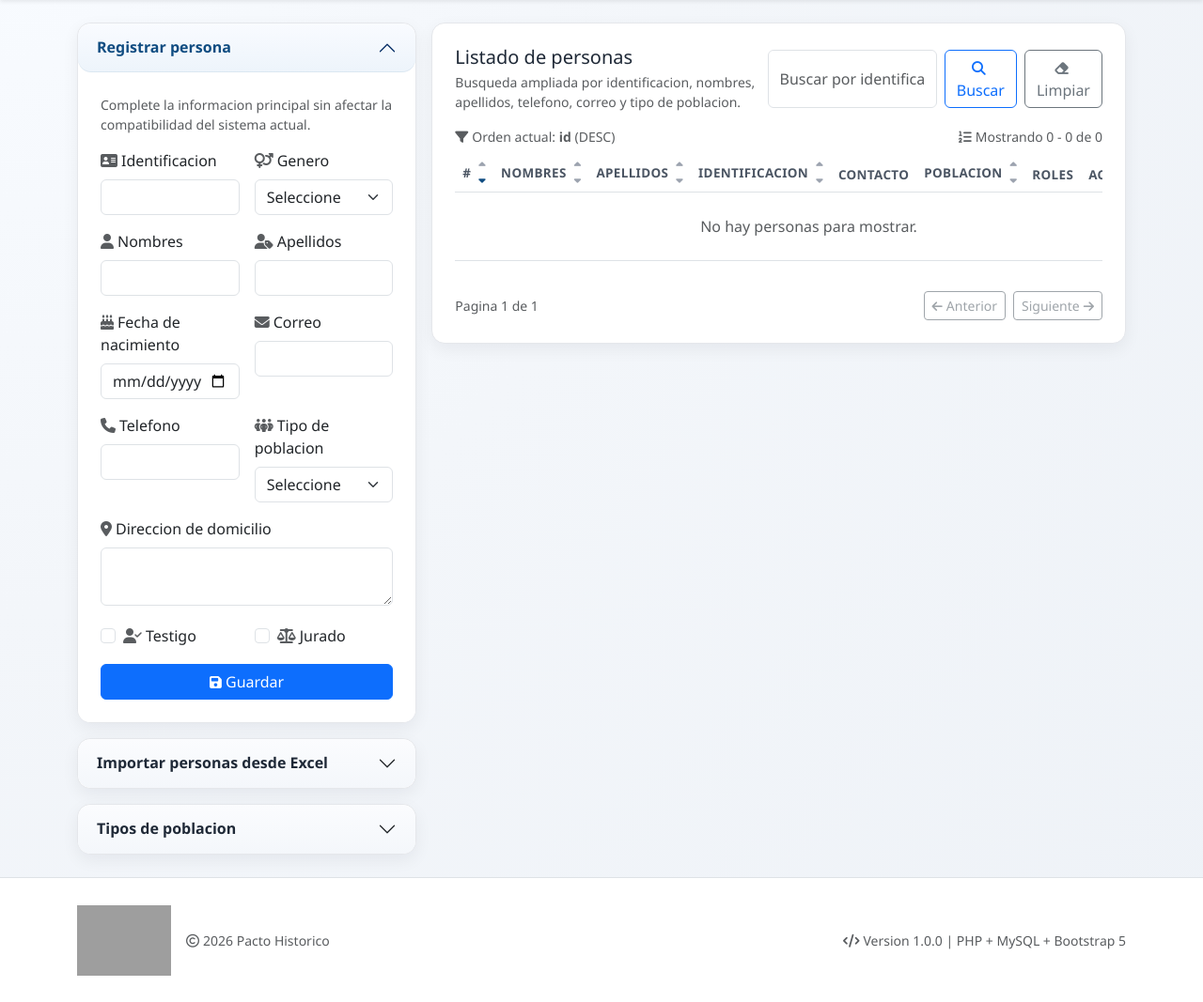
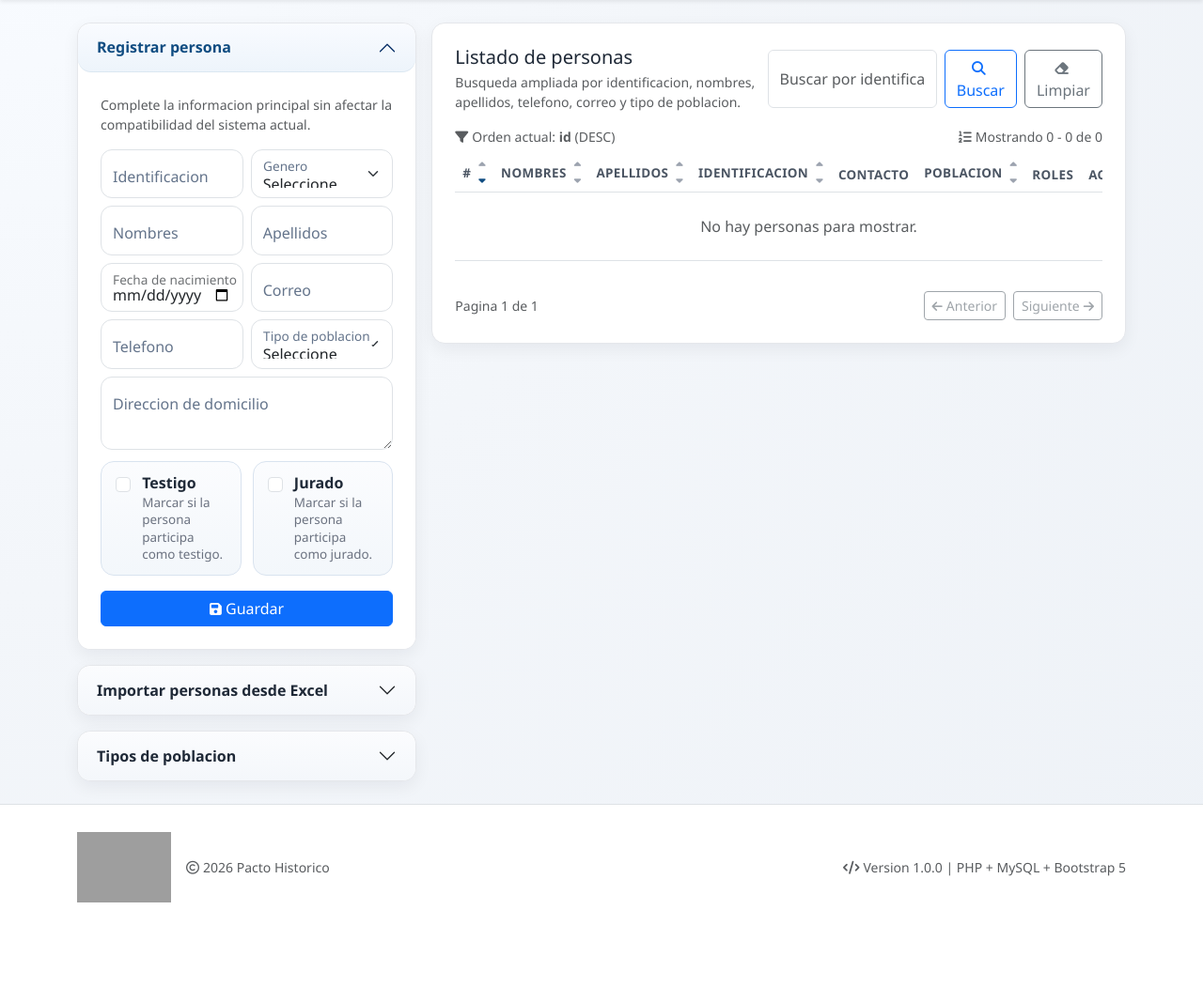
Before and after one commit to Juesrero/PactoHistorico, a PHP site: page /index.php?page=personas in a window 1280 px wide. Shown: the part 69-1136 px from the top of the page at 94% size. After the commit the page ends 1030 px from the top, so only its background shows below. Run offline with PHP 8.4, Linux system fonts and the light colour scheme; data comes from the database, SQL or seed files in the repository; data that the repository does not hold is empty; grey boxes are pictures that could not be loaded.

Commit message:
Ajustes visuales Persona 1.1

```diff
--- a/assets/css/app.css
+++ b/assets/css/app.css
@@ -347,6 +347,65 @@ body.app-body {
     vertical-align: middle;
 }
 
+.persona-form-compact .form-floating > label {
+    color: #64748b;
+    font-weight: 500;
+}
+
+.persona-form-compact .form-control,
+.persona-form-compact .form-select {
+    border-radius: 12px;
+}
+
+.persona-form-compact .form-floating > .form-control,
+.persona-form-compact .form-floating > .form-select {
+    min-height: calc(3.15rem + 2px);
+    height: calc(3.15rem + 2px);
+}
+
+.persona-form-compact .form-floating > textarea.form-control {
+    min-height: 78px;
+    height: 78px;
+}
+
+.persona-role-grid {
+    display: grid;
+    grid-template-columns: repeat(2, minmax(0, 1fr));
+    gap: 0.75rem;
+    margin-top: 0.25rem;
+}
+
+.persona-role-option {
+    display: flex;
+    align-items: flex-start;
+    gap: 0.75rem;
+    padding: 0.85rem 0.95rem;
+    border: 1px solid #d9e3ef;
+    border-radius: 14px;
+    background: linear-gradient(180deg, #fbfcfe 0%, #f3f7fb 100%);
+    cursor: pointer;
+}
+
+.persona-role-option .form-check-input {
+    margin-top: 0.15rem;
+    flex-shrink: 0;
+}
+
+.persona-role-title {
+    display: block;
+    font-weight: 700;
+    color: var(--text);
+    line-height: 1.2;
+}
+
+.persona-role-text {
+    display: block;
+    margin-top: 0.12rem;
+    font-size: 0.84rem;
+    color: var(--muted);
+    line-height: 1.35;
+}
+
 @media (max-width: 768px) {
     .brand-title {
         font-size: 0.98rem;
@@ -367,4 +426,8 @@ body.app-body {
     .attendance-panel-head {
         flex-direction: column;
     }
+
+    .persona-role-grid {
+        grid-template-columns: 1fr;
+    }
 }
--- a/pages/personas.php
+++ b/pages/personas.php
@@ -399,7 +399,7 @@ if ($formMode === 'edit' || $formErrors !== []) {
                             <div class="alert alert-danger"><?= e($formErrors['general']); ?></div>
                         <?php endif; ?>
 
-            <form method="post" class="needs-validation" novalidate>
+            <form method="post" class="needs-validation persona-form-compact" novalidate>
                 <?= csrf_field(); ?>
                 <input type="hidden" name="form_action" value="<?= $formMode === 'edit' ? 'update_persona' : 'create_persona'; ?>">
                 <input type="hidden" name="return_q" value="<?= e($search); ?>">
@@ -410,9 +410,9 @@ if ($formMode === 'edit' || $formErrors !== []) {
                     <input type="hidden" name="id" value="<?= e((string) $formData['id']); ?>">
                 <?php endif; ?>
 
-                <div class="row g-3">
+                <div class="row g-2">
                     <div class="col-md-6">
-                        <label class="form-label" for="numero_documento"><i class="fa-solid fa-address-card me-1 text-muted"></i>Identificacion</label>
+                        <div class="form-floating">
                             <input
                                 type="text"
                                 class="form-control <?= isset($formErrors['numero_documento']) ? 'is-invalid' : ''; ?>"
@@ -420,57 +420,72 @@ if ($formMode === 'edit' || $formErrors !== []) {
                                 name="numero_documento"
                                 maxlength="20"
                                 pattern="[A-Za-z0-9\-]{5,20}"
+                                placeholder="Identificacion"
                                 required
                                 value="<?= e((string) $formData['numero_documento']); ?>"
                             >
+                            <label for="numero_documento">Identificacion</label>
                             <div class="invalid-feedback"><?= e($formErrors['numero_documento'] ?? 'Ingrese una identificacion valida.'); ?></div>
+                        </div>
                     </div>
 
                     <div class="col-md-6">
-                        <label class="form-label" for="genero"><i class="fa-solid fa-venus-mars me-1 text-muted"></i>Genero</label>
-                        <select class="form-select <?= isset($formErrors['genero']) ? 'is-invalid' : ''; ?>" id="genero" name="genero">
+                        <div class="form-floating">
+                            <select class="form-select <?= isset($formErrors['genero']) ? 'is-invalid' : ''; ?>" id="genero" name="genero" aria-label="Genero">
                                 <?php foreach ($genderOptions as $option): ?>
                                     <option value="<?= e($option); ?>" <?= (string) $formData['genero'] === $option ? 'selected' : ''; ?>>
                                         <?= e($option !== '' ? $option : 'Seleccione'); ?>
                                     </option>
                                 <?php endforeach; ?>
                             </select>
+                            <label for="genero">Genero</label>
                             <div class="invalid-feedback"><?= e($formErrors['genero'] ?? 'Seleccione un genero valido.'); ?></div>
+                        </div>
                     </div>
 
                     <div class="col-md-6">
-                        <label class="form-label" for="nombres"><i class="fa-solid fa-user me-1 text-muted"></i>Nombres</label>
-                        <input type="text" class="form-control <?= isset($formErrors['nombres']) ? 'is-invalid' : ''; ?>" id="nombres" name="nombres" minlength="2" maxlength="60" required value="<?= e((string) $formData['nombres']); ?>">
+                        <div class="form-floating">
+                            <input type="text" class="form-control <?= isset($formErrors['nombres']) ? 'is-invalid' : ''; ?>" id="nombres" name="nombres" minlength="2" maxlength="60" placeholder="Nombres" required value="<?= e((string) $formData['nombres']); ?>">
+                            <label for="nombres">Nombres</label>
                             <div class="invalid-feedback"><?= e($formErrors['nombres'] ?? 'Ingrese los nombres.'); ?></div>
+                        </div>
                     </div>
 
                     <div class="col-md-6">
-                        <label class="form-label" for="apellidos"><i class="fa-solid fa-user-tag me-1 text-muted"></i>Apellidos</label>
-                        <input type="text" class="form-control <?= isset($formErrors['apellidos']) ? 'is-invalid' : ''; ?>" id="apellidos" name="apellidos" minlength="2" maxlength="60" required value="<?= e((string) $formData['apellidos']); ?>">
+                        <div class="form-floating">
+                            <input type="text" class="form-control <?= isset($formErrors['apellidos']) ? 'is-invalid' : ''; ?>" id="apellidos" name="apellidos" minlength="2" maxlength="60" placeholder="Apellidos" required value="<?= e((string) $formData['apellidos']); ?>">
+                            <label for="apellidos">Apellidos</label>
                             <div class="invalid-feedback"><?= e($formErrors['apellidos'] ?? 'Ingrese los apellidos.'); ?></div>
+                        </div>
                     </div>
 
                     <div class="col-md-6">
-                        <label class="form-label" for="fecha_nacimiento"><i class="fa-solid fa-cake-candles me-1 text-muted"></i>Fecha de nacimiento</label>
-                        <input type="date" class="form-control <?= isset($formErrors['fecha_nacimiento']) ? 'is-invalid' : ''; ?>" id="fecha_nacimiento" name="fecha_nacimiento" value="<?= e((string) $formData['fecha_nacimiento']); ?>">
+                        <div class="form-floating">
+                            <input type="date" class="form-control <?= isset($formErrors['fecha_nacimiento']) ? 'is-invalid' : ''; ?>" id="fecha_nacimiento" name="fecha_nacimiento" placeholder="Fecha de nacimiento" value="<?= e((string) $formData['fecha_nacimiento']); ?>">
+                            <label for="fecha_nacimiento">Fecha de nacimiento</label>
                             <div class="invalid-feedback"><?= e($formErrors['fecha_nacimiento'] ?? 'Ingrese una fecha valida.'); ?></div>
+                        </div>
                     </div>
 
                     <div class="col-md-6">
-                        <label class="form-label" for="correo"><i class="fa-solid fa-envelope me-1 text-muted"></i>Correo</label>
-                        <input type="email" class="form-control <?= isset($formErrors['correo']) ? 'is-invalid' : ''; ?>" id="correo" name="correo" maxlength="120" value="<?= e((string) $formData['correo']); ?>">
+                        <div class="form-floating">
+                            <input type="email" class="form-control <?= isset($formErrors['correo']) ? 'is-invalid' : ''; ?>" id="correo" name="correo" maxlength="120" placeholder="Correo" value="<?= e((string) $formData['correo']); ?>">
+                            <label for="correo">Correo</label>
                             <div class="invalid-feedback"><?= e($formErrors['correo'] ?? 'Ingrese un correo valido.'); ?></div>
+                        </div>
                     </div>
 
                     <div class="col-md-6">
-                        <label class="form-label" for="celular"><i class="fa-solid fa-phone me-1 text-muted"></i>Telefono</label>
-                        <input type="text" class="form-control <?= isset($formErrors['celular']) ? 'is-invalid' : ''; ?>" id="celular" name="celular" maxlength="20" pattern="[0-9+\-\s]{7,20}" required value="<?= e((string) $formData['celular']); ?>">
+                        <div class="form-floating">
+                            <input type="text" class="form-control <?= isset($formErrors['celular']) ? 'is-invalid' : ''; ?>" id="celular" name="celular" maxlength="20" pattern="[0-9+\-\s]{7,20}" placeholder="Telefono" required value="<?= e((string) $formData['celular']); ?>">
+                            <label for="celular">Telefono</label>
                             <div class="invalid-feedback"><?= e($formErrors['celular'] ?? 'Ingrese un telefono valido.'); ?></div>
+                        </div>
                     </div>
 
                     <div class="col-md-6">
-                        <label class="form-label" for="tipo_poblacion_id"><i class="fa-solid fa-people-group me-1 text-muted"></i>Tipo de poblacion</label>
-                        <select class="form-select <?= isset($formErrors['tipo_poblacion_id']) ? 'is-invalid' : ''; ?>" id="tipo_poblacion_id" name="tipo_poblacion_id">
+                        <div class="form-floating">
+                            <select class="form-select <?= isset($formErrors['tipo_poblacion_id']) ? 'is-invalid' : ''; ?>" id="tipo_poblacion_id" name="tipo_poblacion_id" aria-label="Tipo de poblacion">
                                 <option value="">Seleccione</option>
                                 <?php foreach ($tiposPoblacion as $tipo): ?>
                                     <?php $isSelected = (int) $formData['tipo_poblacion_id'] === (int) $tipo['id']; $isInactive = (int) $tipo['activo'] !== 1; $isDisabled = $isInactive && !$isSelected; ?>
@@ -479,26 +494,36 @@ if ($formMode === 'edit' || $formErrors !== []) {
                                     </option>
                                 <?php endforeach; ?>
                             </select>
+                            <label for="tipo_poblacion_id">Tipo de poblacion</label>
                             <div class="invalid-feedback"><?= e($formErrors['tipo_poblacion_id'] ?? 'Seleccione un tipo de poblacion valido.'); ?></div>
+                        </div>
                     </div>
 
                     <div class="col-12">
-                        <label class="form-label" for="direccion"><i class="fa-solid fa-location-dot me-1 text-muted"></i>Direccion de domicilio</label>
-                        <textarea class="form-control <?= isset($formErrors['direccion']) ? 'is-invalid' : ''; ?>" id="direccion" name="direccion" rows="2" maxlength="255"><?= e((string) $formData['direccion']); ?></textarea>
+                        <div class="form-floating">
+                            <textarea class="form-control <?= isset($formErrors['direccion']) ? 'is-invalid' : ''; ?>" id="direccion" name="direccion" placeholder="Direccion de domicilio" style="height: 78px;" maxlength="255"><?= e((string) $formData['direccion']); ?></textarea>
+                            <label for="direccion">Direccion de domicilio</label>
                             <div class="invalid-feedback"><?= e($formErrors['direccion'] ?? 'Revise la direccion.'); ?></div>
-                    </div>
-
-                    <div class="col-sm-6">
-                        <div class="form-check mt-1">
-                            <input class="form-check-input" type="checkbox" id="es_testigo" name="es_testigo" value="1" <?= (int) $formData['es_testigo'] === 1 ? 'checked' : ''; ?>>
-                            <label class="form-check-label" for="es_testigo"><i class="fa-solid fa-user-check me-1 text-muted"></i>Testigo</label>
                         </div>
                     </div>
 
-                    <div class="col-sm-6">
-                        <div class="form-check mt-1">
+                    <div class="col-12">
+                        <div class="persona-role-grid">
+                            <label class="persona-role-option" for="es_testigo">
+                                <input class="form-check-input" type="checkbox" id="es_testigo" name="es_testigo" value="1" <?= (int) $formData['es_testigo'] === 1 ? 'checked' : ''; ?>>
+                                <span>
+                                    <span class="persona-role-title">Testigo</span>
+                                    <span class="persona-role-text">Marcar si la persona participa como testigo.</span>
+                                </span>
+                            </label>
+
+                            <label class="persona-role-option" for="es_jurado">
                                 <input class="form-check-input" type="checkbox" id="es_jurado" name="es_jurado" value="1" <?= (int) $formData['es_jurado'] === 1 ? 'checked' : ''; ?>>
-                            <label class="form-check-label" for="es_jurado"><i class="fa-solid fa-scale-balanced me-1 text-muted"></i>Jurado</label>
+                                <span>
+                                    <span class="persona-role-title">Jurado</span>
+                                    <span class="persona-role-text">Marcar si la persona participa como jurado.</span>
+                                </span>
+                            </label>
                         </div>
                     </div>
                 </div>
```
Lines whose indentation alone changed are shown as unchanged.
